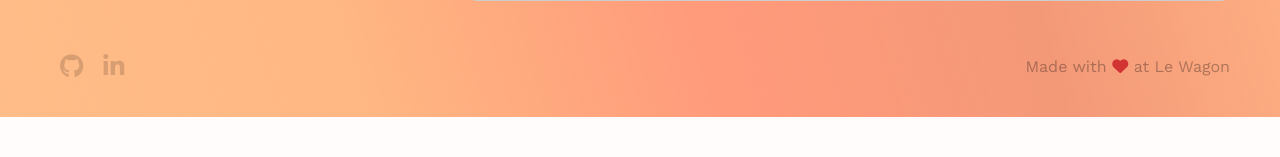
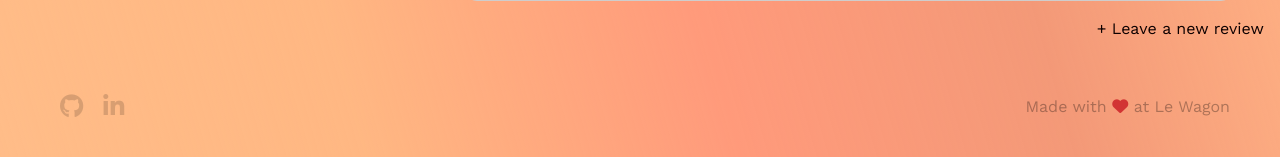
Before and after one commit to caixarel/bbe, a Rails app: page /bakeries/1 in a window 1280 px wide. Shown: the part 711-868 px from the top of the page. Before the commit the page ends 828 px from the top, so only its background shows below. Run offline with Rails 7, Linux system fonts and the light colour scheme; a user stored in the database is signed in; data comes from the database, SQL or seed files in the repository; data that the repository does not hold is empty; style sheets or scripts are compiled from the project's sources; some libraries are stand-ins or nearby versions.

Commit message:
working on the reviews

```diff
--- a/app/assets/stylesheets/bakeries/_show.scss
+++ b/app/assets/stylesheets/bakeries/_show.scss
@@ -1,4 +1,5 @@
 .show-container{
+
   margin: 1rem;
 }
 
@@ -110,3 +111,33 @@ color: #8C8C8C;
 .btn-go{
   margin: 0px;
 }
+.display-reviews{
+  background: #fff5f2;
+}
+.display-reviews{
+  margin-left: 10px;
+  border-radius: 15px;
+  padding: 20px;
+  margin-top:10px;
+}
+.rating-review{
+  margin-left: 50px;
+  color: yellow;
+}
+.title-review{
+  margin-left: 10px;
+}
+.content-review{
+  margin-left: 10px;
+}
+.review-description{
+      width: 100%;
+    justify-content: space-between;
+}
+.show-reviews{
+      display: flex;
+    flex-direction: column;
+}
+.add-reviews{
+  align-self: flex-end;
+}
--- a/app/views/bakeries/show.html.erb
+++ b/app/views/bakeries/show.html.erb
@@ -1,3 +1,4 @@
+
 <div class='show-container pt-2 d-flex '>
   <div class="main_image m-2">
     <% if @bakery.pictures.attached? %>
@@ -81,5 +82,38 @@
   </div>
   <div class='div-btn-go'>
     <a class='style-btn-form btn-go'>Take me here</a>
+  </div></div>
+</div></div>
+
+<div class='show-container show-reviews'>
+  <div class='add-reviews'>
+    + Leave a new review
+  </div>
+  <%@bakery.reviews.each do |review| %>
+  <div class='display-reviews d-flex'>
+
+    <div class='avatar-show'>
+      <img src="https://i.pravatar.cc/75" alt="" style='border-radius:50%'>
+    </div>
+    <div class='review-description d-flex'>
+      <div>
+        <div class='d-flex'>
+          <div class='title-review'><p><%= review.title%></p></div>
+          <div class='rating-review'>
+            <% review.rating.times do %>
+              <i class="fas fa-star"></i>
+            <%end %>
           </div>
         </div>
+        <div class='content-review'><p><%= review.content %></p>
+        </div>
+      </div>
+      <div class='pictures-review'>
+        <% if review.photo.attached? %>
+            <%= cl_image_tag review.photo.key, height: 150, width: 150, crop: :fill %>
+        <% end %>
+      </div>
+    </div>
+  </div>
+  <%end %>
+</div>
```
Lines whose indentation alone changed are shown as unchanged.
